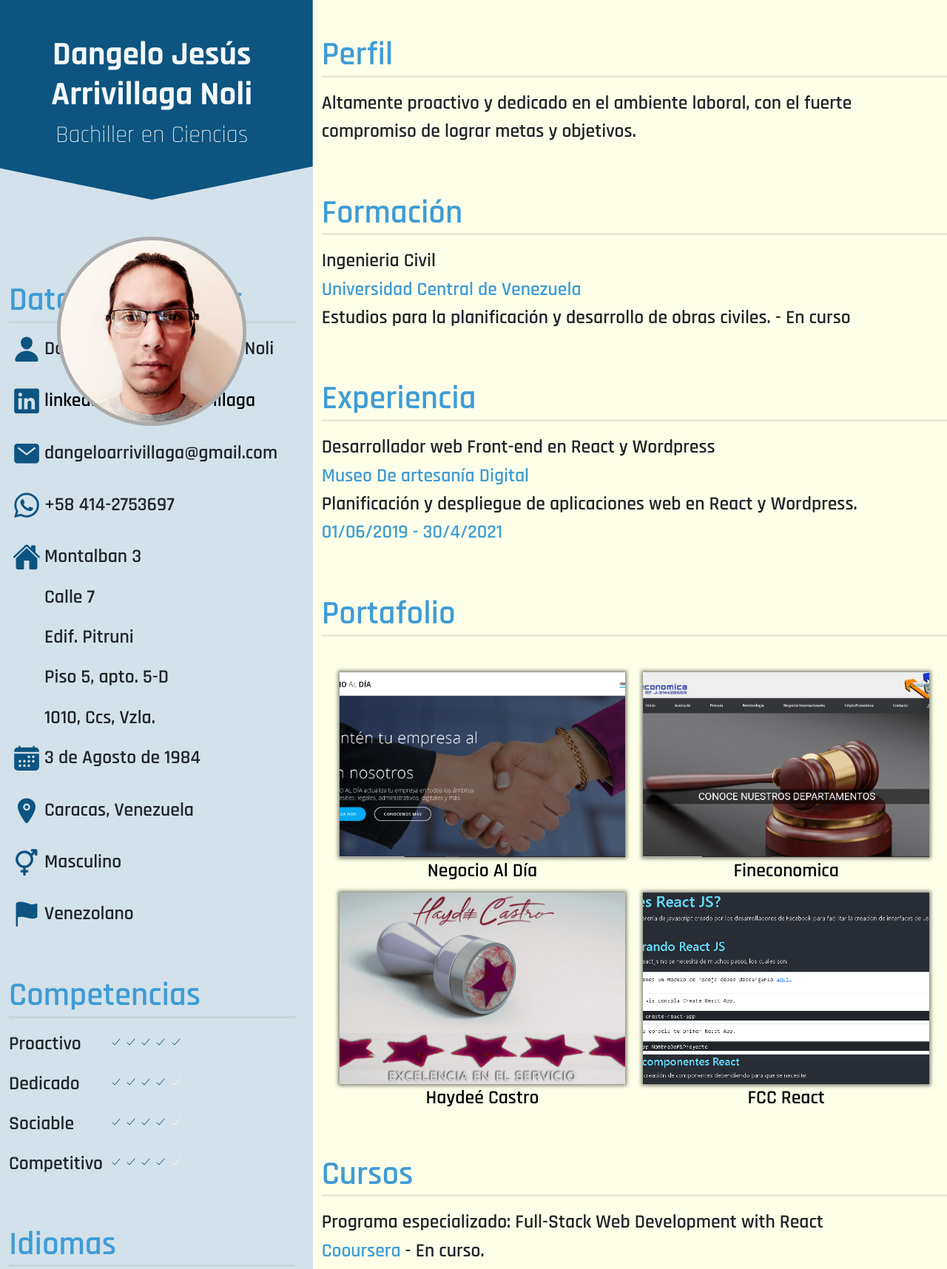
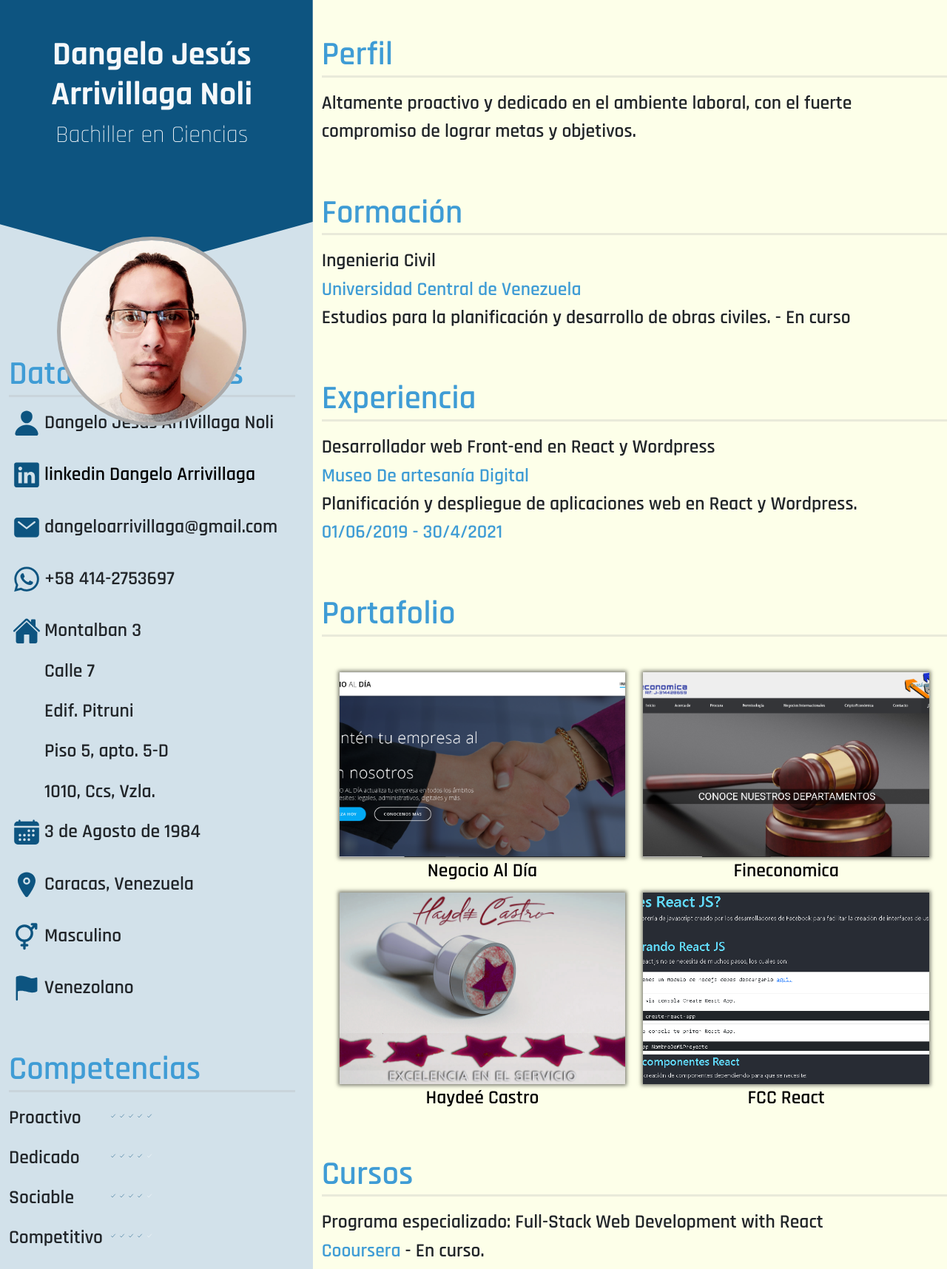
Before and after one commit to DangeloJAN/CV, a website: page index.html in a window 1280 px wide. Shown: the top 1716 px of the page at 74% size. Drawn offline with nearby package versions, Linux system fonts and the light colour scheme.

Commit message:
Buscando el responsive a patola Vs 3.0.4

```diff
--- a/styles.css
+++ b/styles.css
@@ -123,7 +123,7 @@ a:hover{
 
 @media only screen and (max-width: 480px) {
     .pentagono{
-        height: 300px;
+        height: 400px;
     }
     h1, h2, h3 {
         font-family: 'Rajdhani', sans-serif;
@@ -156,7 +156,7 @@ a:hover{
 
 @media only screen and (min-width: 480px) {
     .pentagono{
-        height: 300px;
+        height: 400px;
     }
     h1, h2, h3 {
         font-family: 'Rajdhani', sans-serif;
@@ -220,7 +220,7 @@ a:hover{
         font-size: 2vw;
     }
     .b-check {
-        width: 1rem;
+        width: .5rem;
         height: 2rem;
     }
 }
```
